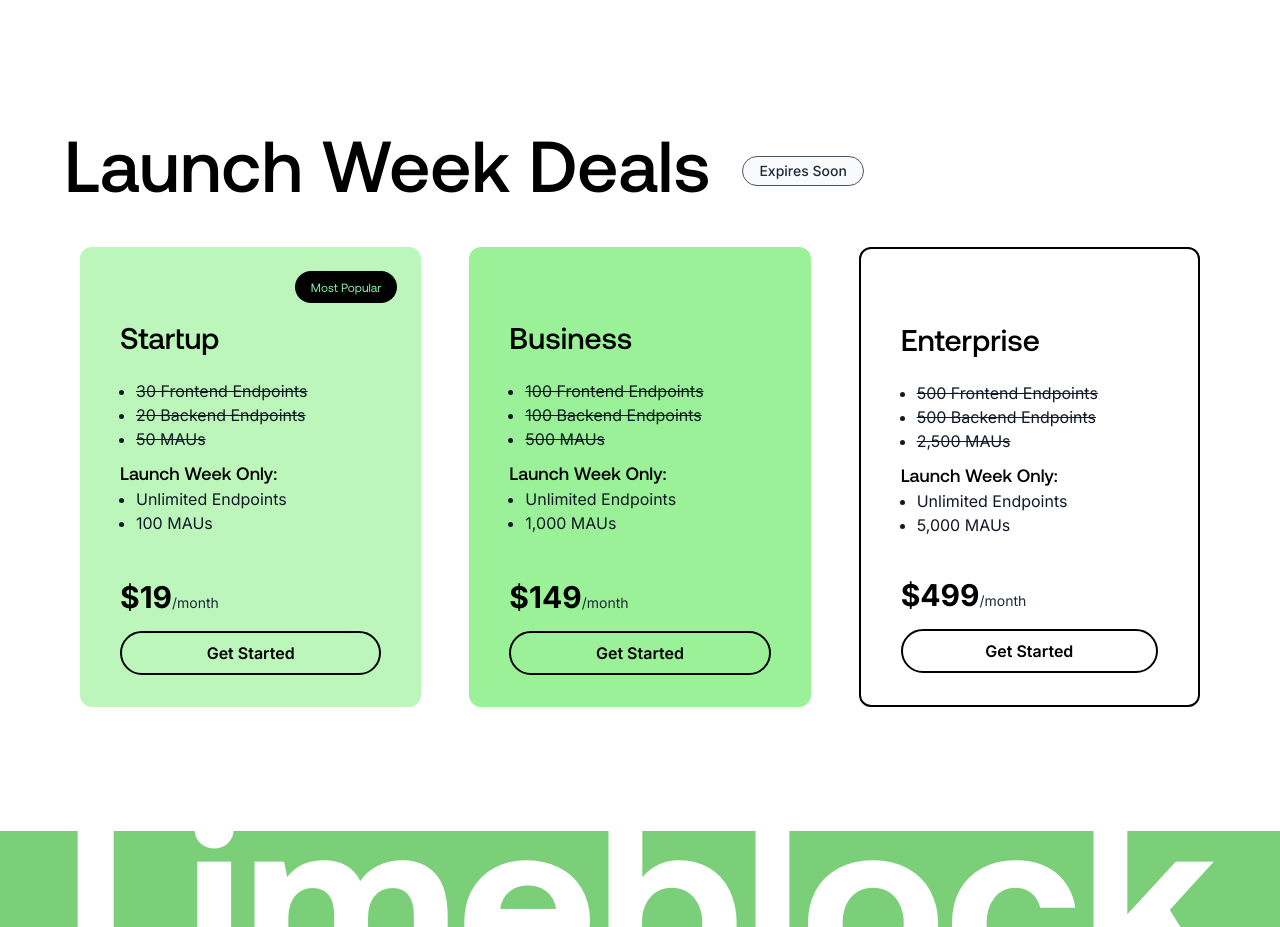
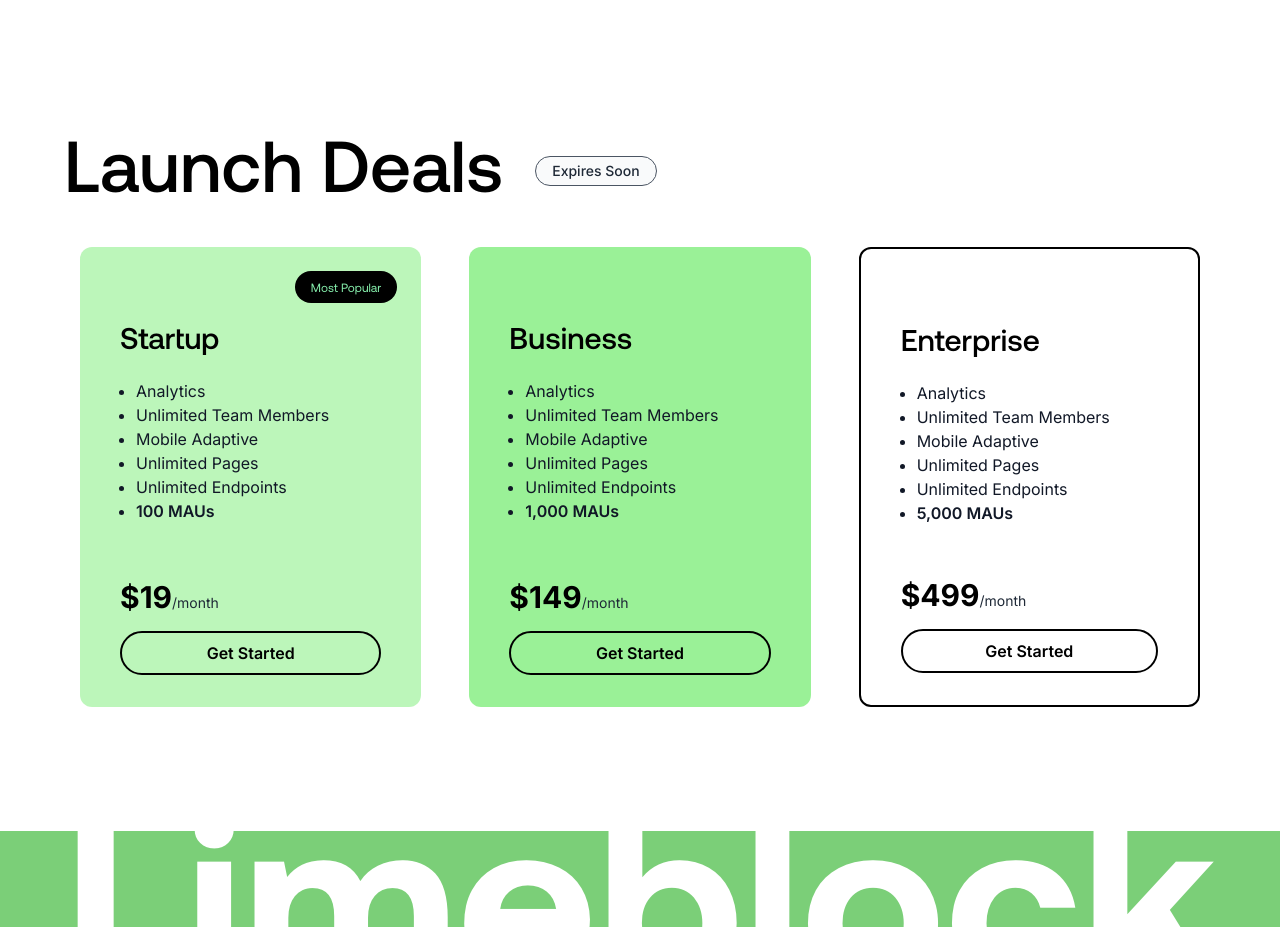
Before and after one commit to TheWiseGhost/Limeblock, a Next.js app: page / in a window 1280 px wide. Shown: the part 4743-5670 px from the top of the page. Built offline with nearby package versions, Linux system fonts and the light colour scheme; no server answers.

Commit message:
Clearer pricing cards

```diff
--- a/src/components/landing/Pricing.jsx
+++ b/src/components/landing/Pricing.jsx
@@ -46,7 +46,7 @@ const Pricing = () => {
   return (
     <div className="min-h-screen pt-24 px-4 pb-20 md:px-16 font-inter">
       <h1 className="flex flex-col md:flex-row items-center font-aeonik text-3xl md:text-7xl font-medium mb-12">
-        Launch Week Deals{" "}
+        Launch Deals{" "}
         <div className="bg-gray-50 border text-gray-800 border-gray-600 ml-0 md:ml-8 mt-4 font-inter px-2 md:px-4 text-xs md:text-sm py-1 rounded-full">
           Expires Soon
         </div>
@@ -61,22 +61,12 @@ const Pricing = () => {
               Startup
             </h2>
             <ul className="text-gray-900 text-base mt-6 mb-2 ml-4 list-disc">
-              <li>
-                <span className="line-through">30 Frontend Endpoints</span>
-              </li>
-              <li>
-                <span className="line-through">20 Backend Endpoints</span>
-              </li>
-              <li>
-                <span className="line-through">50 MAUs</span>
-              </li>
-            </ul>
-            <span className="font-aeonik text-lg font-medium mt-4">
-              Launch Week Only:
-            </span>{" "}
-            <ul className="text-gray-900 text-base mb-2 ml-4 list-disc">
+              <li>Analytics</li>
+              <li>Unlimited Team Members</li>
+              <li>Mobile Adaptive</li>
+              <li>Unlimited Pages</li>
               <li>Unlimited Endpoints</li>
-              <li>100 MAUs</li>
+              <li className="font-semibold">100 MAUs</li>
             </ul>
           </div>
           <div className="mb-4">
@@ -97,22 +87,12 @@ const Pricing = () => {
               Business
             </h2>
             <ul className="text-gray-900 text-base mt-6 mb-2 ml-4 list-disc">
-              <li>
-                <span className="line-through">100 Frontend Endpoints</span>
-              </li>
-              <li>
-                <span className="line-through">100 Backend Endpoints</span>
-              </li>
-              <li>
-                <span className="line-through">500 MAUs</span>
-              </li>
-            </ul>
-            <span className="font-aeonik text-lg font-medium mt-4">
-              Launch Week Only:
-            </span>{" "}
-            <ul className="text-gray-900 text-base mb-2 ml-4 list-disc">
+              <li>Analytics</li>
+              <li>Unlimited Team Members</li>
+              <li>Mobile Adaptive</li>
+              <li>Unlimited Pages</li>
               <li>Unlimited Endpoints</li>
-              <li>1,000 MAUs</li>
+              <li className="font-semibold">1,000 MAUs</li>
             </ul>
           </div>
           <div className="mb-4">
@@ -133,22 +113,12 @@ const Pricing = () => {
               Enterprise
             </h2>
             <ul className="text-gray-900 text-base mt-6 mb-2 ml-4 list-disc">
-              <li>
-                <span className="line-through">500 Frontend Endpoints</span>
-              </li>
-              <li>
-                <span className="line-through">500 Backend Endpoints</span>
-              </li>
-              <li>
-                <span className="line-through">2,500 MAUs</span>
-              </li>
-            </ul>
-            <span className="font-aeonik text-lg font-medium mt-4">
-              Launch Week Only:
-            </span>{" "}
-            <ul className="text-gray-900 text-base mb-2 ml-4 list-disc">
+              <li>Analytics</li>
+              <li>Unlimited Team Members</li>
+              <li>Mobile Adaptive</li>
+              <li>Unlimited Pages</li>
               <li>Unlimited Endpoints</li>
-              <li>5,000 MAUs</li>
+              <li className="font-semibold">5,000 MAUs</li>
             </ul>
           </div>
           <div className="mb-4">
```
